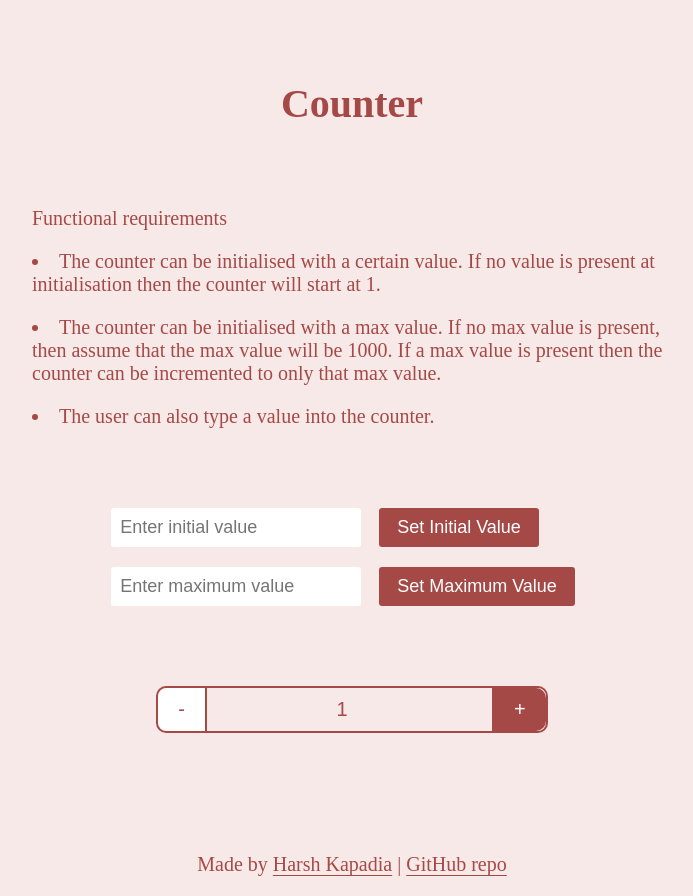
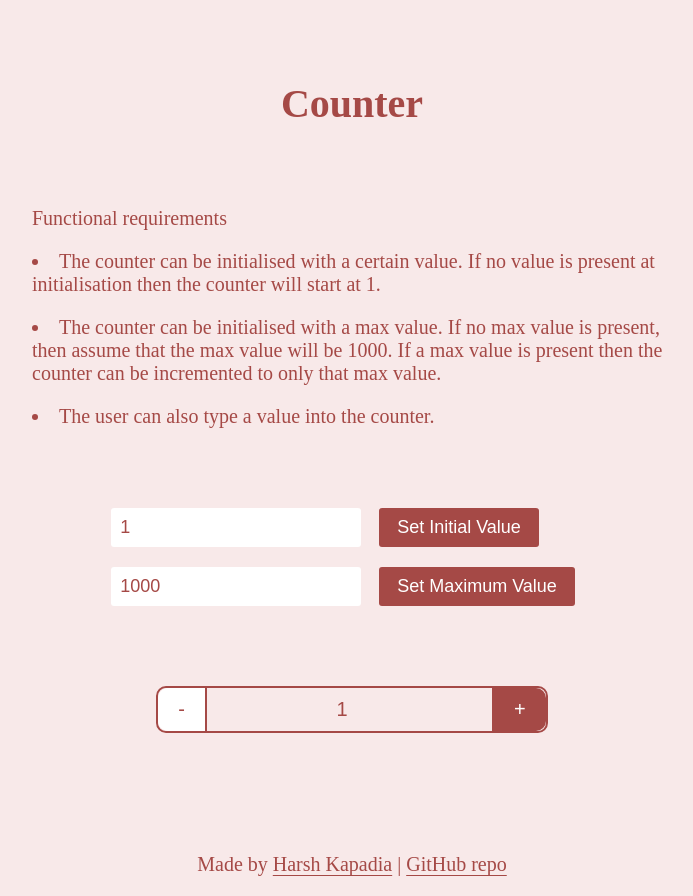
Before and after one commit to HarshKapadia2/react-js-counter, a React (Create React App) app: page / in a window 1280 px wide. Shown: the whole page, without its empty margins (288-981 px from the left). Built offline with nearby package versions, Linux system fonts and the light colour scheme.

Commit message:
:shirt: refactor: Remove `useRef` from `Initializer.js`

```diff
--- a/src/components/Initializer.js
+++ b/src/components/Initializer.js
@@ -1,30 +1,24 @@
-import { useRef } from "react";
+import { useState } from "react";
 import "../css/initializer.css";
 
 const Initializer = ({ receiveMaxVal, receiveInitialVal }) => {
-	const initialInput = useRef();
-	const maxValInput = useRef();
-
-	const sendMaxVal = () => {
-		if (maxValInput.current.value === "") receiveMaxVal(1000);
-		else receiveMaxVal(Number(maxValInput.current.value));
-	};
-
-	const sendInitialVal = () => {
-		if (initialInput.current.value === "") receiveInitialVal(1);
-		else receiveInitialVal(Number(initialInput.current.value));
-	};
+	const [maxVal, setMaxVal] = useState(1000);
+	const [initialVal, setInitialVal] = useState(1);
 
 	return (
 		<div id="initializer">
 			<div className="initializer-input-wrapper">
 				<input
 					id="initial-input"
-					ref={initialInput}
+					onChange={(e) => setInitialVal(Number(e.target.value))}
+					value={initialVal}
 					type="number"
 					placeholder="Enter initial value"
 				></input>
-				<button className="btn" onClick={sendInitialVal}>
+				<button
+					className="btn"
+					onClick={() => receiveInitialVal(initialVal)}
+				>
 					Set Initial Value
 				</button>
 			</div>
@@ -32,11 +26,12 @@ const Initializer = ({ receiveMaxVal, receiveInitialVal }) => {
 			<div className="initializer-input-wrapper">
 				<input
 					id="max-val-input"
-					ref={maxValInput}
+					onChange={(e) => setMaxVal(Number(e.target.value))}
+					value={maxVal}
 					type="number"
 					placeholder="Enter maximum value"
 				></input>
-				<button className="btn" onClick={sendMaxVal}>
+				<button className="btn" onClick={() => receiveMaxVal(maxVal)}>
 					Set Maximum Value
 				</button>
 			</div>
```
